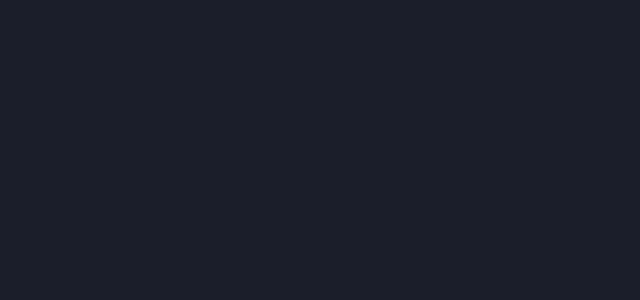
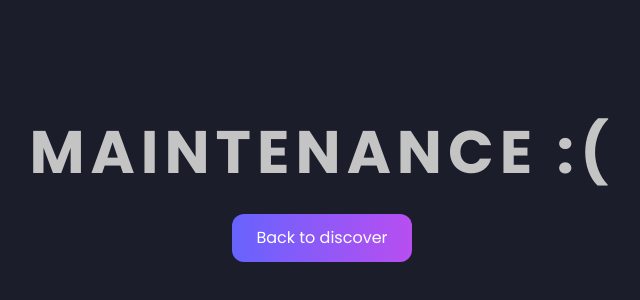
Before and after one commit to nzrmm/cuanmakers, a Vue app: page /maintenance in a window 1280 px wide. Before the commit this address had no page. Shown: the part 208-508 px from the top of the page, without its empty margins (318-958 px from the left). Built offline with nearby package versions, Linux system fonts and the light colour scheme.

Commit message:
add maintenance and not found handler

```diff
--- a/src/components/templates/TheSidebarMenu.vue
+++ b/src/components/templates/TheSidebarMenu.vue
@@ -7,10 +7,10 @@
     <!-- Link sidebar menu -->
     <div>
       <LinkSidebarMenu to="Discover" src="discover.svg" alt="discover-icon" />
-      <LinkSidebarMenu to="Transfer" src="transfer.svg" alt="transfer-icon" />
-      <LinkSidebarMenu to="Transfer" src="note.svg" alt="note-icon" />
-      <LinkSidebarMenu to="Transfer" src="setting.svg" alt="setting-icon" />
-      <LinkSidebarMenu to="Transfer" src="bookmark.svg" alt="bookmark-icon" />
+      <LinkSidebarMenu to="Maintenance" src="transfer.svg" alt="transfer-icon" />
+      <LinkSidebarMenu to="Maintenance" src="note.svg" alt="note-icon" />
+      <LinkSidebarMenu to="Maintenance" src="setting.svg" alt="setting-icon" />
+      <LinkSidebarMenu to="Maintenance" src="bookmark.svg" alt="bookmark-icon" />
     </div>
   </aside>
 </template>
--- a/src/router/index.js
+++ b/src/router/index.js
@@ -1,6 +1,7 @@
 import { createRouter, createWebHistory } from 'vue-router';
 import Discover from '@/views/Discover.vue';
-import Transfer from '@/views/Transfer.vue';
+import Maintenance from '@/views/Maintenance.vue';
+import NotFound from '@/views/404.vue';
 
 const routes = [
   {
@@ -9,9 +10,13 @@ const routes = [
     component: Discover,
   },
   {
-    path: '/transfer',
-    name: 'Transfer',
-    component: Transfer,
+    path: '/maintenance',
+    name: 'Maintenance',
+    component: Maintenance,
+  },
+  {
+    path: "/:catchAll(.*)",
+    component: NotFound,
   },
 ];
 
--- /dev/null
+++ b/src/views/404.vue
@@ -0,0 +1,10 @@
+<template>
+  <div class="min-h-screen flex justify-center items-center">
+    <div class="flex flex-col items-center">
+      <h2 class="mb-8 text-base-secondary font-bold text-6xl uppercase tracking-widest">404 : Not Found :(</h2>
+      <router-link :to="{name: 'Discover'}" class="px-6 py-3 bg-gradient-to-r from-blue to-purple text-white rounded-12">
+        Back to discover
+      </router-link>
+    </div>
+  </div>
+</template>
--- /dev/null
+++ b/src/views/Maintenance.vue
@@ -0,0 +1,10 @@
+<template>
+  <div class="min-h-screen flex justify-center items-center">
+    <div class="flex flex-col items-center">
+      <h2 class="mb-8 text-base-secondary font-bold text-6xl uppercase tracking-widest">Maintenance :(</h2>
+      <router-link :to="{name: 'Discover'}" class="px-6 py-3 bg-gradient-to-r from-blue to-purple text-white rounded-12">
+        Back to discover
+      </router-link>
+    </div>
+  </div>
+</template>
--- a/src/views/Transfer.vue
+++ /dev/null
@@ -1,3 +0,0 @@
-<template>
-  <div>Hello Transfer</div>
-</template>
```
